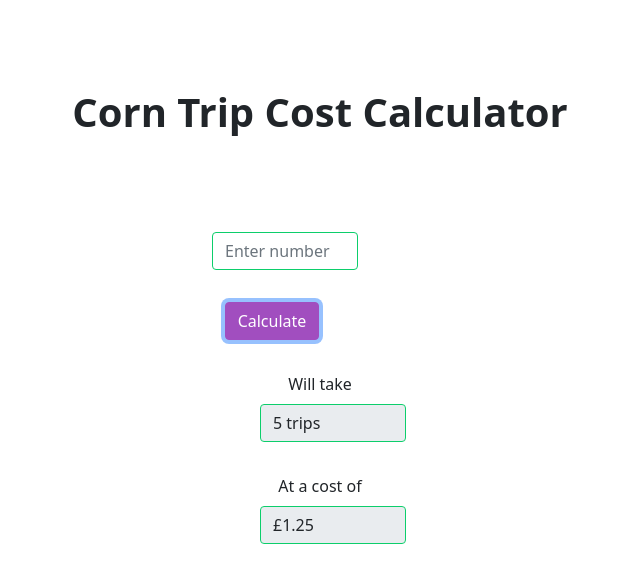
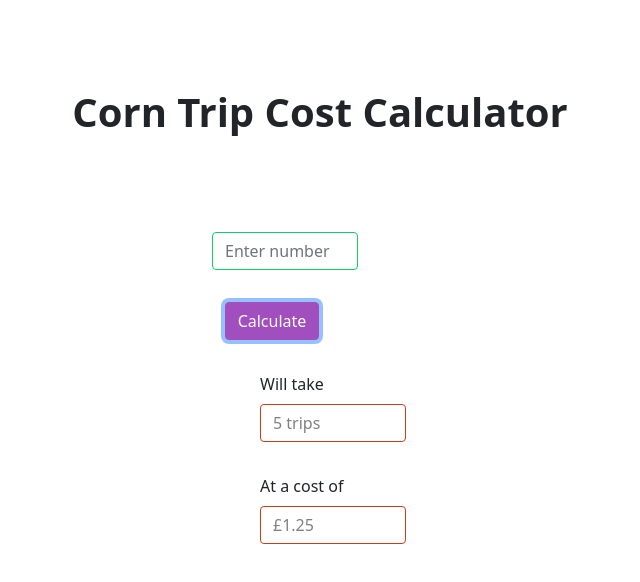
Before and after one commit to miranda-hawkes/corn-trip-cost-calculator, a React (Create React App) app: page / in a window 1280 px wide. Both pictures are taken after typing "5" into the empty fields and a click on the button "Calculate". Shown: the top 582 px of the page, without its empty margins (320-960 px from the left). Built offline with nearby package versions, Linux system fonts and the light colour scheme.

Commit message:
Fiddling with layout/colours

```diff
--- a/src/App.css
+++ b/src/App.css
@@ -33,3 +33,13 @@ button {
   background-color: #a14ebf!important;
   border-color: #a14ebf!important;
 }
+
+#result-num-trips, #result {
+  color: grey;
+  background-color: white;
+  border: 1px solid #c73e1d!important;
+}
+
+.result {
+  text-align: left;
+}
--- a/src/App.js
+++ b/src/App.js
@@ -30,7 +30,7 @@ function App() {
   const Results = () => (
     <div>
       <Row className="justify-content-md-center">
-            <Col xs lg="6">
+            <Col xs lg="6" className="result">
               <Form.Label >
                 Will take
               </Form.Label>
@@ -39,7 +39,7 @@ function App() {
           </Row>
 
       <Row className="justify-content-md-center">
-        <Col xs lg="6">
+        <Col xs lg="6" className="result">
           <Form.Label >
             At a cost of
           </Form.Label>
```
Also changed, not shown: 1 other file (tests, documents, lock files or other folders).
